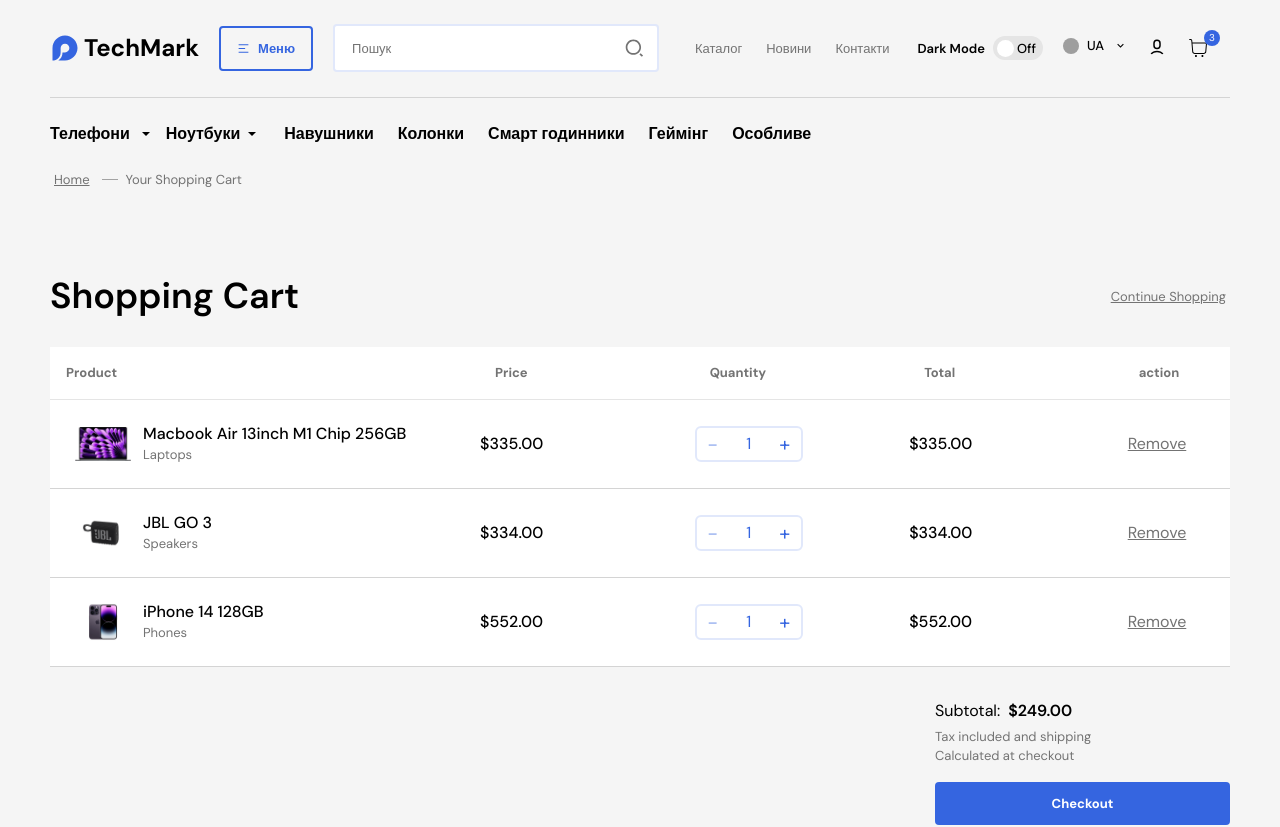
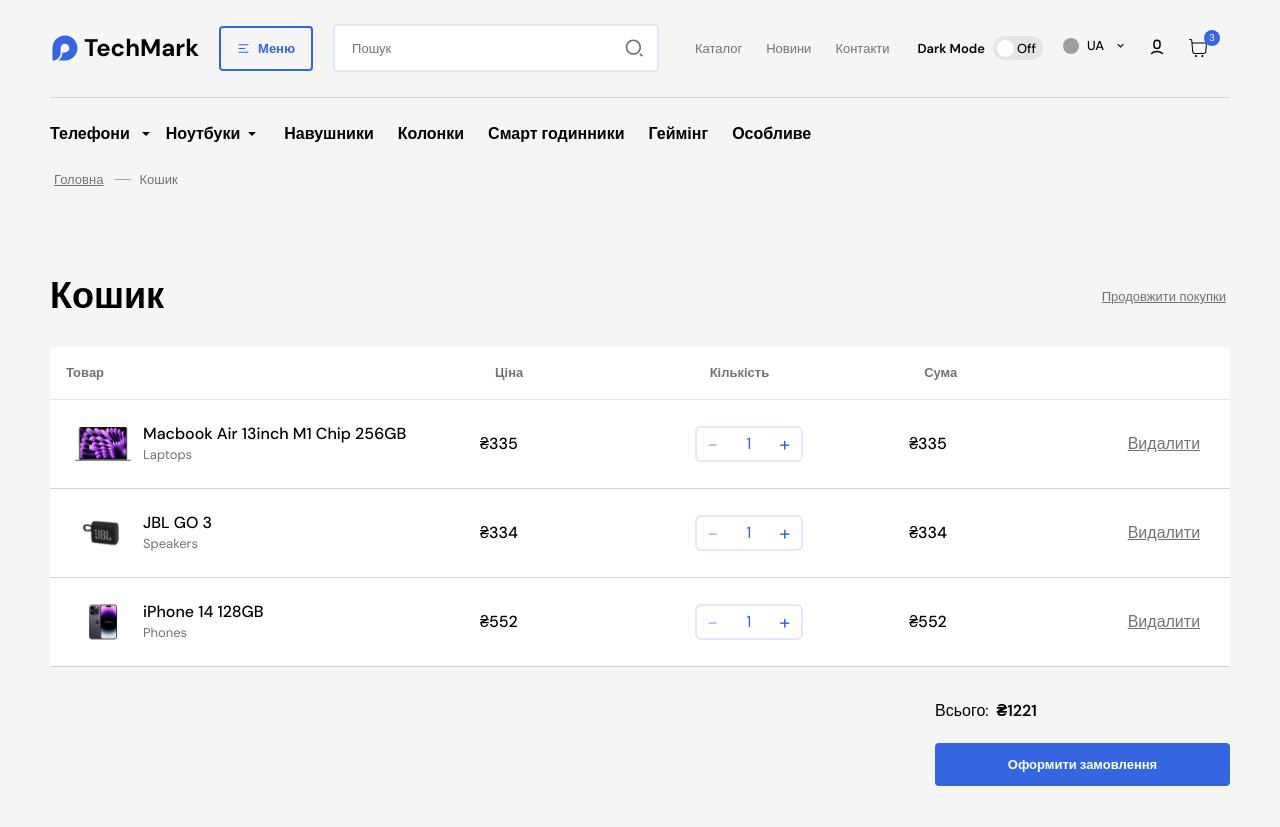
Before and after one commit to Optega/digital-ecommerce-main, a Next.js app: page /cart in a window 1280 px wide. Shown: the top 827 px of the page. Built offline with nearby package versions, Linux system fonts and the light colour scheme; grey boxes are pictures that could not be loaded.

Commit message:
Add cart management features and update checkout components

```diff
--- a/src/app/(home)/cart/page.tsx
+++ b/src/app/(home)/cart/page.tsx
@@ -1,16 +1,22 @@
+'use client';
+
 import Image from 'next/image';
 import Link from 'next/link';
 
 import Breadcrumbs from '@/components/Breadcrumbs';
 import RelatedProducts from '@/components/products/RelatedProducts';
-import { products } from '@/data/content';
-import type { ProductType } from '@/data/types';
+import type { ProductCartType } from '@/data/types';
 import ButtonLink from '@/shared/Button/ButtonLink';
 import ButtonPrimary from '@/shared/Button/ButtonPrimary';
 import InputNumber from '@/shared/InputNumber/InputNumber';
+import { useCartStore } from '@/stores/useCartStore';
 
-const renderProduct = (item: ProductType) => {
-  const { name, coverImage, currentPrice, slug, category } = item;
+const renderProduct = (
+  item: ProductCartType,
+  handleChangeQuantity: (item: ProductCartType) => void,
+  handleRemoveItem: (slug: string) => void,
+) => {
+  const { name, coverImage, currentPrice, slug, category } = item.product;
 
   return (
     <tr
@@ -40,43 +46,73 @@
         <div className="block items-center gap-4 px-6 pt-3 md:flex lg:hidden">
           <div className="flex items-center justify-end gap-6">
             <div className="space-x-4">
-              <span className="font-medium">${currentPrice}.00</span>
-              <span className="font-medium">${currentPrice}.00</span>
+              <span className="font-medium">₴{currentPrice}</span>
+              <span className="font-medium">₴{currentPrice}</span>
             </div>
-            <InputNumber />
+            <InputNumber
+              defaultValue={item.quantity}
+              onChange={(value) =>
+                handleChangeQuantity({ ...item, quantity: value })
+              }
+            />
           </div>
           <div>
-            <ButtonLink>Remove</ButtonLink>
+            <ButtonLink onClick={() => handleRemoveItem(slug)}>
+              Видалити
+            </ButtonLink>
           </div>
         </div>
       </td>
 
       <td className="hidden lg:table-cell">
-        <span className="font-medium">${currentPrice}.00</span>
+        <span className="font-medium">₴{currentPrice}</span>
       </td>
 
       <td className="hidden lg:table-cell">
         <span className=" inline-block">
-          <InputNumber />
+          <InputNumber
+            defaultValue={item.quantity}
+            onChange={(value) =>
+              handleChangeQuantity({ ...item, quantity: value })
+            }
+          />
         </span>
       </td>
 
       <td className="hidden lg:table-cell">
-        <span className="font-medium">${currentPrice}.00</span>
+        <span className="font-medium">₴{currentPrice * item.quantity}</span>
       </td>
 
       <td className="hidden lg:table-cell">
-        <ButtonLink>Remove</ButtonLink>
+        <ButtonLink onClick={() => handleRemoveItem(slug)}>Видалити</ButtonLink>
       </td>
     </tr>
   );
 };
 
 const CartPage = () => {
+  const { items, changeQuantity, removeItem } = useCartStore();
+
   const breadcrumbitems = [
-    { title: <ButtonLink href="/">Home</ButtonLink> },
-    { title: 'Your Shopping Cart' },
+    { title: <ButtonLink href="/">Головна</ButtonLink> },
+    { title: 'Кошик' },
   ];
+
+  const getSubTotal = () => {
+    return items.reduce(
+      (acc, item) => acc + item.product.currentPrice * item.quantity,
+      0,
+    );
+  };
+
+  const handleChangeQuantity = (item: ProductCartType) => {
+    changeQuantity(item.product.slug, item.quantity);
+  };
+
+  const handleRemoveItem = (slug: string) => {
+    removeItem(slug);
+  };
+
   return (
     <main className="nc-CartPage">
       <div className="container pb-8 lg:pb-24">
@@ -85,11 +121,11 @@
         <div className=" py-16 lg:pb-28 lg:pt-20 ">
           <div className="mb-6 flex flex-col lg:flex-row lg:items-center lg:justify-between">
             <h2 className="block text-2xl font-semibold sm:text-3xl lg:text-4xl">
-              Shopping Cart
+              Кошик
             </h2>
             <div>
               <ButtonLink href="/collections" className="text-sm">
-                Continue Shopping
+                Продовжити покупки
               </ButtonLink>
             </div>
           </div>
@@ -99,24 +135,26 @@
               <thead className="mb-2 border-b border-neutral-200">
                 <tr className="text-left text-sm text-neutral-500">
                   <th scope="col" className="w-4/12 p-4">
-                    Product
+                    Товар
                   </th>
                   <th scope="col" className="hidden w-2/12 p-4 lg:table-cell">
-                    Price
+                    Ціна
                   </th>
                   <th scope="col" className="hidden w-2/12 p-4 lg:table-cell">
-                    Quantity
+                    Кількість
                   </th>
                   <th scope="col" className="hidden w-2/12 p-4 lg:table-cell">
-                    Total
+                    Сума
                   </th>
                   <th scope="col" className="hidden w-1/12 p-4 lg:table-cell">
-                    action
+                    {}
                   </th>
                 </tr>
               </thead>
               <tbody className="space-y-2">
-                {products.slice(0, 3).map((item) => renderProduct(item))}
+                {items.map((item) =>
+                  renderProduct(item, handleChangeQuantity, handleRemoveItem),
+                )}
               </tbody>
             </table>
           </div>
@@ -126,16 +164,16 @@
               <div className="sticky top-28">
                 <div>
                   <div className="flex gap-2">
-                    <span>Subtotal:</span>
-                    <span className="font-semibold">$249.00</span>
+                    <span>Всього:</span>
+                    <span className="font-semibold">₴{getSubTotal()}</span>
                   </div>
                   <div className="flex flex-col pb-4 pt-1 text-sm text-neutral-500 dark:text-neutral-300">
-                    <span>Tax included and shipping</span>
-                    <span>Calculated at checkout</span>
+                    {/* <span>Tax included and shipping</span> */}
+                    {/* <span>Calculated at checkout</span> */}
                   </div>
                 </div>
                 <ButtonPrimary href="/checkout" className="w-full">
-                  Checkout
+                  Оформити замовлення
                 </ButtonPrimary>
               </div>
             </div>
--- a/src/app/checkout/page.tsx
+++ b/src/app/checkout/page.tsx
@@ -4,15 +4,17 @@
 import Link from 'next/link';
 import { useState } from 'react';
 
-import { products } from '@/data/content';
-import type { ProductType } from '@/data/types';
+import type { ProductCartType } from '@/data/types';
 import ButtonPrimary from '@/shared/Button/ButtonPrimary';
+import { useCartStore } from '@/stores/useCartStore';
 
 import ContactInfo from '../../components/checkout/ContactInfo';
-import PaymentMethod from '../../components/checkout/PaymentMethod';
 import ShippingAddress from '../../components/checkout/ShippingAddress';
 
 const CheckoutPage = () => {
+  const { items } = useCartStore();
+  const shippingCost = 0;
+
   const [tabActive, setTabActive] = useState<
     'ContactInfo' | 'ShippingAddress' | 'PaymentMethod'
   >('ShippingAddress');
@@ -24,8 +26,15 @@
     }, 80);
   };
 
-  const renderProduct = (item: ProductType) => {
-    const { name, coverImage, currentPrice, slug, category } = item;
+  const getSubTotal = () => {
+    return items.reduce(
+      (acc, item) => acc + item.product.currentPrice * item.quantity,
+      0,
+    );
+  };
+
+  const renderProduct = (item: ProductCartType) => {
+    const { name, coverImage, currentPrice, slug, category } = item.product;
 
     return (
       <div key={name} className="flex gap-2">
@@ -47,7 +56,7 @@
             <span className="text-xs text-neutral-500">{category}</span>
           </div>
           <div>
-            <span className="text-sm">${currentPrice}</span>
+            <span className="text-sm">₴{currentPrice}</span>
           </div>
         </div>
       </div>
@@ -75,7 +84,7 @@
           />
         </div>
 
-        <div id="PaymentMethod" className="scroll-mt-24">
+        {/* <div id="PaymentMethod" className="scroll-mt-24">
           <PaymentMethod
             isActive={tabActive === 'PaymentMethod'}
             onOpenActive={() => {
@@ -84,15 +93,15 @@
             }}
             onCloseActive={() => setTabActive('PaymentMethod')}
           />
-        </div>
+        </div> */}
 
         <div className="hidden pt-6 lg:block">
-          <ButtonPrimary className="w-full">Pay Now</ButtonPrimary>
+          <ButtonPrimary className="w-full">Оплатити</ButtonPrimary>
         </div>
 
         <div className="hidden border-t border-neutral-300  pt-4 dark:border-neutral-600 lg:block">
           <p className="text-sm text-neutral-500">
-            All rights reserved Stock Mordern
+            Усі права захищені TechMark
           </p>
         </div>
       </div>
@@ -109,32 +118,32 @@
           <div className="relative w-full lg:basis-1/2">
             <div className="sticky top-0 pt-4 lg:p-9">
               <div className="space-y-2">
-                {products.slice(0, 3).map((item) => renderProduct(item))}
+                {items.map((item) => renderProduct(item))}
               </div>
 
               <div className="mt-10 border-t border-neutral-300 pt-6 text-sm dark:border-neutral-600">
-                <div className="mt-4 flex justify-between">
-                  <span>Subtotal</span>
-                  <span className="font-semibold">$249.00</span>
-                </div>
-                <div className="mt-2 flex justify-between">
-                  <span>Shipping</span>
-                  <span className="font-semibold">$24.90</span>
-                </div>
+                {/* <div className="mt-4 flex justify-between">
+                  <span>Сума</span>
+                  <span className="font-semibold">₴{getSubTotal()}</span>
+                </div> */}
+                {/* <div className="mt-2 flex justify-between">
+                  <span>Доставка</span>
+                  <span className="font-semibold">₴{shippingCost}</span>
+                </div> */}
                 <div className="mt-2 flex justify-between text-lg font-semibold">
-                  <span>Total</span>
-                  <span>$276.00</span>
+                  <span>Всього</span>
+                  <span>₴{getSubTotal() + shippingCost}</span>
                 </div>
               </div>
               <ButtonPrimary className="mt-8 w-full lg:hidden">
-                Pay Now
+                Оплатити
               </ButtonPrimary>
             </div>
           </div>
         </div>
         <div className="mt-4 border-t border-neutral-300 pt-4  dark:border-neutral-600 lg:hidden">
           <p className="text-sm text-neutral-500">
-            All rights reserved Stock Mordern
+            Усі права захищені TechMark
           </p>
         </div>
       </main>
--- a/src/components/CartSideBar.tsx
+++ b/src/components/CartSideBar.tsx
@@ -7,22 +7,44 @@
 import { CiShoppingCart } from 'react-icons/ci';
 import { MdClose } from 'react-icons/md';
 
-import { products } from '@/data/content';
-import type { ProductType } from '@/data/types';
+import type { ProductCartType } from '@/data/types';
 import ButtonCircle3 from '@/shared/Button/ButtonCircle3';
+import ButtonLink from '@/shared/Button/ButtonLink';
 import ButtonPrimary from '@/shared/Button/ButtonPrimary';
 import ButtonSecondary from '@/shared/Button/ButtonSecondary';
 import InputNumber from '@/shared/InputNumber/InputNumber';
+import { useCartStore } from '@/stores/useCartStore';
 
 export interface CartSideBarProps {}
 const CartSideBar: React.FC<CartSideBarProps> = () => {
+  const { items, changeQuantity, removeItem } = useCartStore();
+
   const [isVisable, setIsVisable] = useState(false);
 
   const handleOpenMenu = () => setIsVisable(true);
   const handleCloseMenu = () => setIsVisable(false);
 
-  const renderProduct = (item: ProductType) => {
-    const { name, coverImage, currentPrice, slug } = item;
+  const getSubTotal = () => {
+    return items.reduce(
+      (acc, item) => acc + item.product.currentPrice * item.quantity,
+      0,
+    );
+  };
+
+  const getQuantity = () => {
+    return items.reduce((acc, item) => acc + item.quantity, 0);
+  };
+
+  const handleChangeQuantity = (item: ProductCartType) => {
+    changeQuantity(item.product.slug, item.quantity);
+  };
+
+  const handleRemoveItem = (slug: string) => {
+    removeItem(slug);
+  };
+
+  const renderProduct = (item: ProductCartType) => {
+    const { name, coverImage, currentPrice, slug } = item.product;
 
     return (
       <div key={name} className="flex gap-5 py-5 last:pb-0">
@@ -48,10 +70,16 @@
                   {name}
                 </Link>
               </h3>
-              <span className=" font-medium">${currentPrice}</span>
+              <span className=" font-medium">₴{currentPrice}</span>
             </div>
             <div>
-              <InputNumber className="h-10" />
+              <InputNumber
+                defaultValue={item.quantity}
+                onChange={(value) =>
+                  handleChangeQuantity({ ...item, quantity: value })
+                }
+                className="h-10"
+              />
             </div>
           </div>
           <div className="flex w-full items-end justify-between text-sm">
@@ -59,9 +87,9 @@
               <span className="text-gray">storage: 128GB</span>
             </div>
             <div className="flex items-center gap-3">
-              <Link className="underline" href="/">
-                Remove
-              </Link>
+              <ButtonLink onClick={() => handleRemoveItem(slug)}>
+                Видалити
+              </ButtonLink>
             </div>
           </div>
         </div>
@@ -93,29 +121,27 @@
                     <div className="hiddenScrollbar h-full overflow-y-auto p-5">
                       <div className="flex items-center justify-between">
                         <h3 className="text-4xl font-semibold">
-                          Cart{' '}
-                          <span className="text-sm font-normal">2 items</span>
+                          Кошик{' '}
+                          {/* <span className="text-sm font-normal">2 items</span> */}
                         </h3>
                         <ButtonCircle3 onClick={handleCloseMenu}>
                           <MdClose className="text-2xl" />
                         </ButtonCircle3>
                       </div>
                       <div className="divide-y divide-neutral-300">
-                        {products
-                          .slice(0, 2)
-                          .map((item) => renderProduct(item))}
+                        {items.map((item) => renderProduct(item))}
                       </div>
                     </div>
                     <div className="absolute bottom-0 left-0 w-full  p-5">
                       <div className=" bg-neutral-100 p-6 dark:bg-neutral-800">
                         <span className="flex justify-between font-medium">
-                          <span className="">Subtotal</span>
-                          <span className="">$597</span>
+                          <span className="">Всього</span>
+                          <span className="">₴{getSubTotal()}</span>
                         </span>
-                        <p className="block w-2/3 text-sm text-neutral-500">
+                        {/* <p className="block w-2/3 text-sm text-neutral-500">
                           Tax included and Shipping and taxes calculated at
                           checkout.
-                        </p>
+                        </p> */}
                       </div>
                       <div className="mt-5 flex flex-col items-center gap-4">
                         <ButtonPrimary
@@ -123,14 +149,14 @@
                           className="w-full"
                           href="/checkout"
                         >
-                          Checkout
+                          Оформити замовлення
                         </ButtonPrimary>
                         <ButtonSecondary
                           onClick={handleCloseMenu}
                           href="/cart"
                           className="w-fit text-center"
                         >
-                          View cart
+                          Переглянути кошик
                         </ButtonSecondary>
                       </div>
                     </div>
@@ -164,7 +190,7 @@
         className="relative mx-5 flex items-center focus:outline-none focus-visible:ring-2 focus-visible:ring-white/75"
       >
         <span className="absolute -top-1/4 left-3/4 inline-block aspect-square size-4 rounded-full bg-primary text-[10px] text-white">
-          3
+          {getQuantity()}
         </span>
         <CiShoppingCart size={24} />
       </button>
--- a/src/data/types.tsx
+++ b/src/data/types.tsx
@@ -12,6 +12,11 @@
   justIn?: boolean;
   onSale?: boolean;
   colorOptions?: string[];
+};
+
+export type ProductCartType = {
+  product: ProductType;
+  quantity: number;
 };
 
 export type BlogData = {
--- a/src/stores/useCartStore.tsx
+++ b/src/stores/useCartStore.tsx
@@ -1,18 +1,46 @@
 import { create } from 'zustand';
 
-import type { ProductType } from '@/data/types';
+import { products } from '@/data/content';
+import type { ProductCartType, ProductType } from '@/data/types';
 
 interface CartState {
-  items: ProductType[];
+  items: ProductCartType[];
+  changeQuantity: (slug: string, quantity: number) => void;
   addItem: (item: ProductType) => void;
-  removeItem: (id: string) => void;
+  removeItem: (slug: string) => void;
   clearCart: () => void;
 }
 
 export const useCartStore = create<CartState>((set) => ({
-  items: [],
-  addItem: (item) => set((state) => ({ items: [...state.items, item] })),
-  removeItem: (id) =>
-    set((state) => ({ items: state.items.filter((item) => item.slug !== id) })),
+  items: products.slice(0, 3).map((p) => ({ product: p, quantity: 1 })),
+  changeQuantity: (slug, quantity) =>
+    set((state) => ({
+      items: state.items.map((i) =>
+        i.product.slug === slug ? { product: i.product, quantity } : i,
+      ),
+    })),
+  addItem: (item) =>
+    set((state) => {
+      const existingItem = state.items.find(
+        (i) => i.product.slug === item.slug,
+      );
+      if (existingItem) {
+        return {
+          items: state.items.map((i) =>
+            i.product.slug === item.slug
+              ? { product: i.product, quantity: i.quantity + 1 }
+              : i,
+          ),
+        };
+      }
+
+      return {
+        items: [...state.items, { product: item, quantity: 1 }],
+      };
+    }),
+  removeItem: (slug) =>
+    set((state) => ({
+      items: state.items.filter((i) => i.product.slug !== slug),
+    })),
   clearCart: () => set({ items: [] }),
 }));
```
Also changed, not shown: src/app/layout.tsx (+4 -11 lines), src/components/checkout/ContactInfo.tsx (+25 -12 lines), src/components/checkout/ShippingAddress.tsx (+47 -48 lines).
